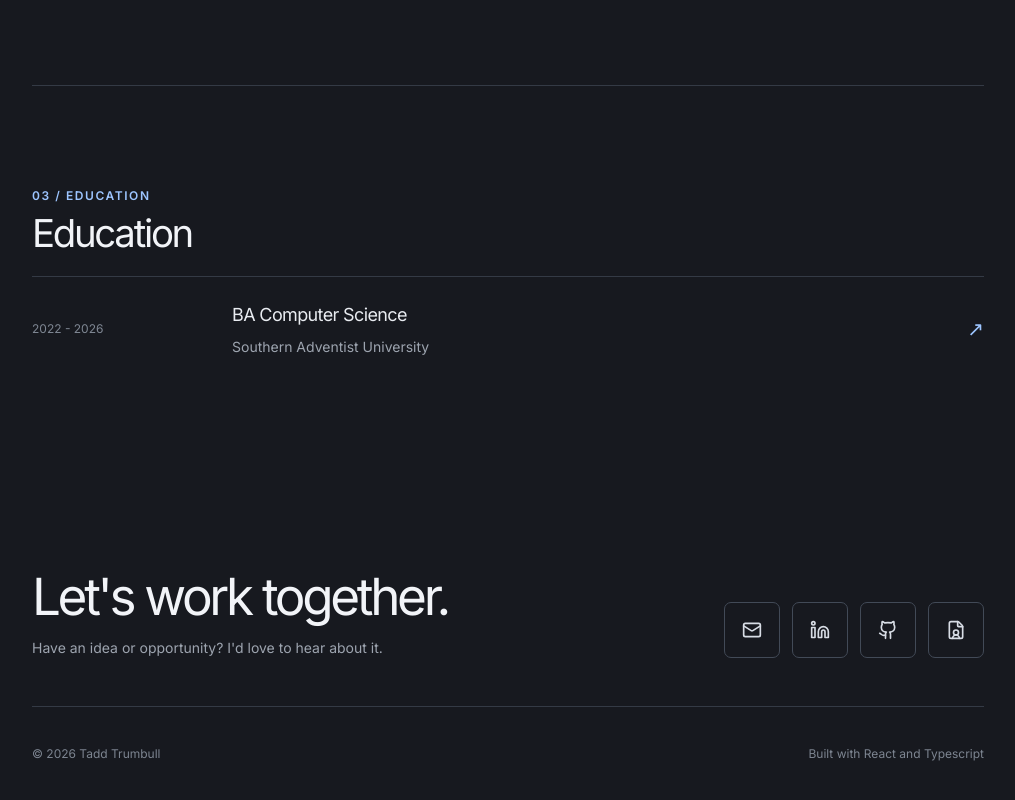
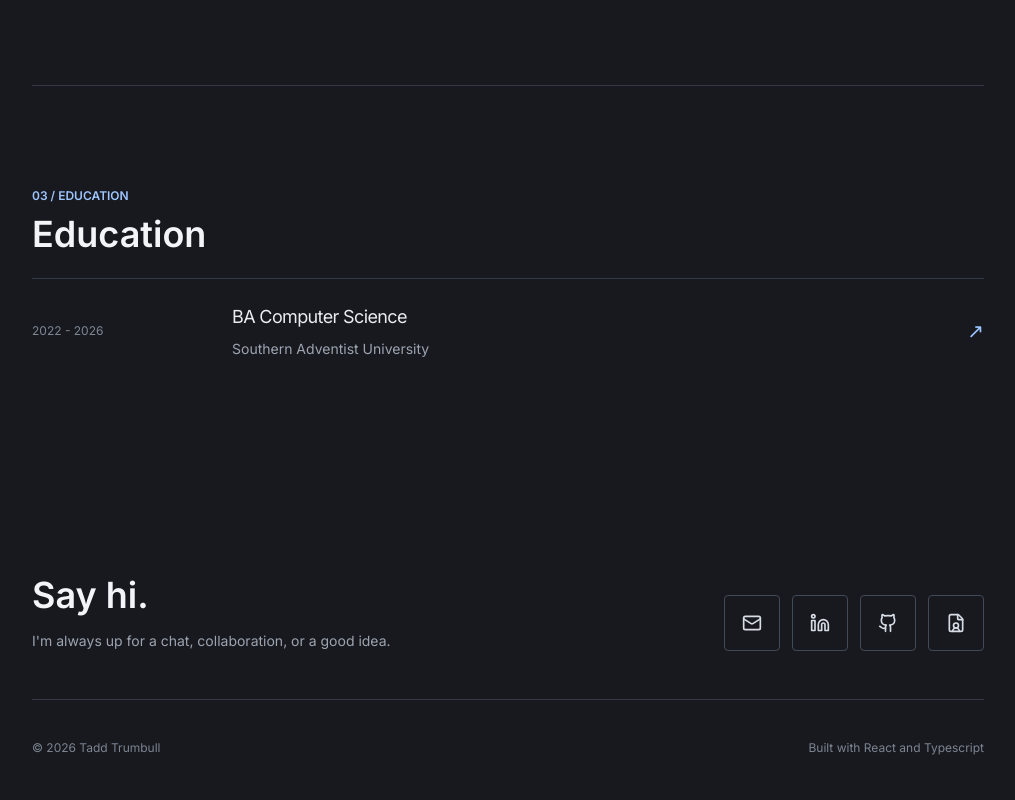
Before and after one commit to taddmtii/portfolio, a React (Vite) app: page / in a window 1280 px wide. Shown: the part 2204-3004 px from the top of the page, without its empty margins (132-1147 px from the left). Built offline with nearby package versions, Linux system fonts and the light colour scheme.

Commit message:
cleaned up contact and education

```diff
--- a/src/components/Contact.tsx
+++ b/src/components/Contact.tsx
@@ -19,20 +19,17 @@ const contactLinks = [
 
 export default function Contact() {
   return (
-    <section
-      id="contact"
-      className="scroll-mt-5 py-[94px] max-[720px]:py-[72px]"
-    >
-      <div className="mb-[38px] flex items-end justify-between gap-[35px] border-b border-[#343a45] pb-12 max-[720px]:flex-col max-[720px]:items-start max-[720px]:pb-[35px]">
+    <section id="contact" className="py-18 md:py-24">
+      <div className="mb-10 flex flex-col items-center gap-9 border-b border-[#343a45] pb-9 text-center md:flex-row md:items-end md:justify-between md:pb-12 md:text-left">
         <div>
-          <h2 className="text-[clamp(2.2rem,4vw,3.4rem)] leading-[.98] tracking-[-.065em] text-[#f2f4f8]">
-            Let's work together.
+          <h2 className="text-4xl font-semibold text-[#f2f4f8]">
+            Say hi.
           </h2>
-          <p className="mt-[15px] text-[14px] text-[#9da4af]">
-            Have an idea or opportunity? I'd love to hear about it.
+          <p className="mt-4 text-sm text-[#9da4af]">
+            I'm always up for a chat, collaboration, or a good idea.
           </p>
         </div>
-        <div className="flex flex-wrap justify-center gap-3 max-[720px]:w-full">
+        <div className="flex w-full flex-wrap justify-center gap-3 md:w-auto">
           {contactLinks.map((link) => (
             <a
               key={link.label}
@@ -41,14 +38,14 @@ export default function Contact() {
               rel={link.download ? undefined : "noopener noreferrer"}
               download={link.download}
               aria-label={link.label}
-              className="grid size-14 place-items-center rounded-[7px] border border-[#424a57] text-[#d8dde5] transition-colors hover:border-[#9dc5ff] hover:bg-[#202837] hover:text-[#9dc5ff]"
+              className="flex size-14 items-center justify-center rounded border border-[#424a57] text-[#d8dde5] hover:border-[#9dc5ff] hover:bg-[#202837] hover:text-[#9dc5ff]"
             >
               <link.icon size={20} />
             </a>
           ))}
         </div>
       </div>
-      <footer className="flex justify-between pb-[34px] text-[12px] text-[#7d8591] max-[720px]:flex-col max-[720px]:gap-2.5">
+      <footer className="flex flex-col items-center gap-2 pb-9 text-center text-xs text-[#7d8591] md:flex-row md:justify-between md:text-left">
         <span>© 2026 Tadd Trumbull</span>
         <span>Built with React and Typescript</span>
       </footer>
--- a/src/components/Education.tsx
+++ b/src/components/Education.tsx
@@ -12,13 +12,13 @@ export default function Education() {
   return (
     <section
       id="education"
-      className="scroll-mt-5 border-t border-[#343a45] py-24 max-md:py-18"
+      className="border-t border-[#343a45] py-18 md:py-24"
     >
       <div className="mb-6">
-        <span className="text-xs font-semibold tracking-[.13em] text-[#9dc5ff] uppercase">
-          03 / Education
+        <span className="text-xs font-semibold text-[#9dc5ff]">
+          03 / EDUCATION
         </span>
-        <h2 className="mt-2 text-[clamp(2rem,3vw,2.6rem)] leading-none tracking-[-.06em] text-[#f2f4f8]">
+        <h2 className="mt-2 text-4xl font-semibold text-[#f2f4f8]">
           Education
         </h2>
       </div>
```
